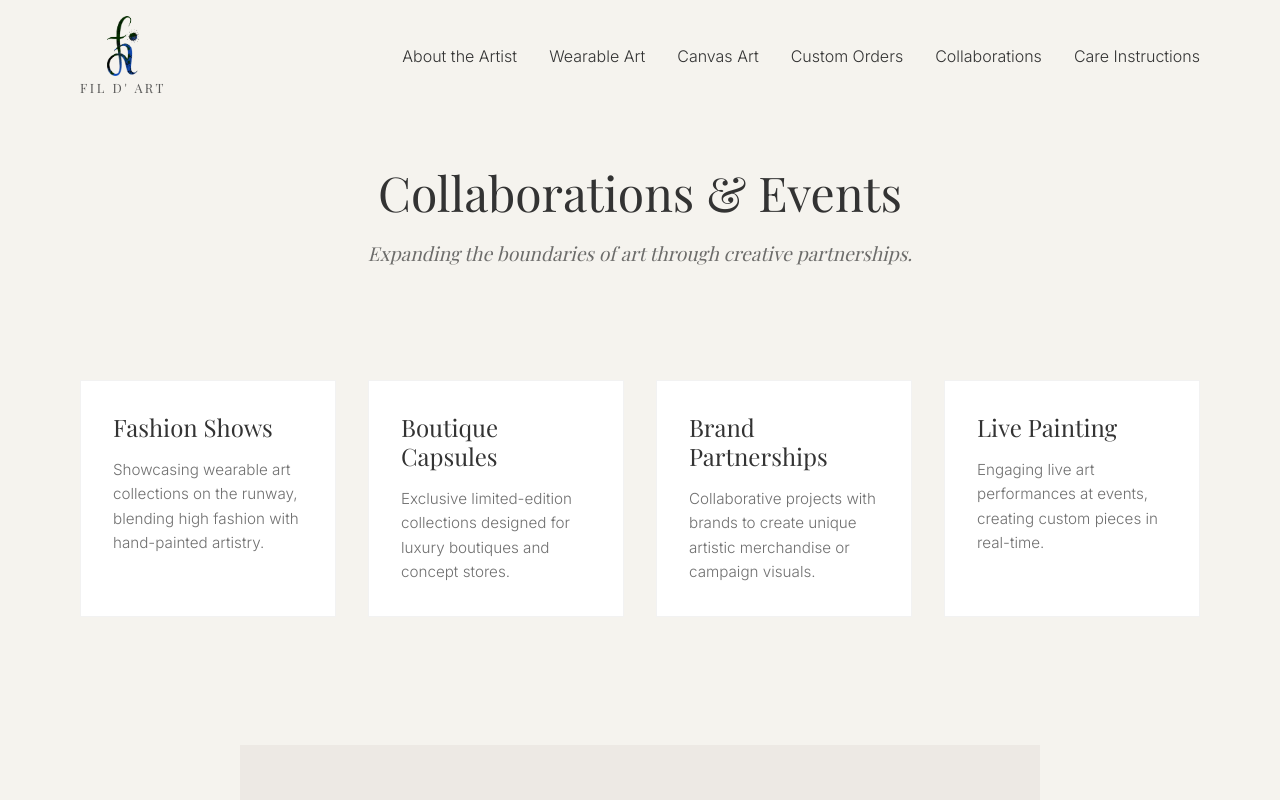
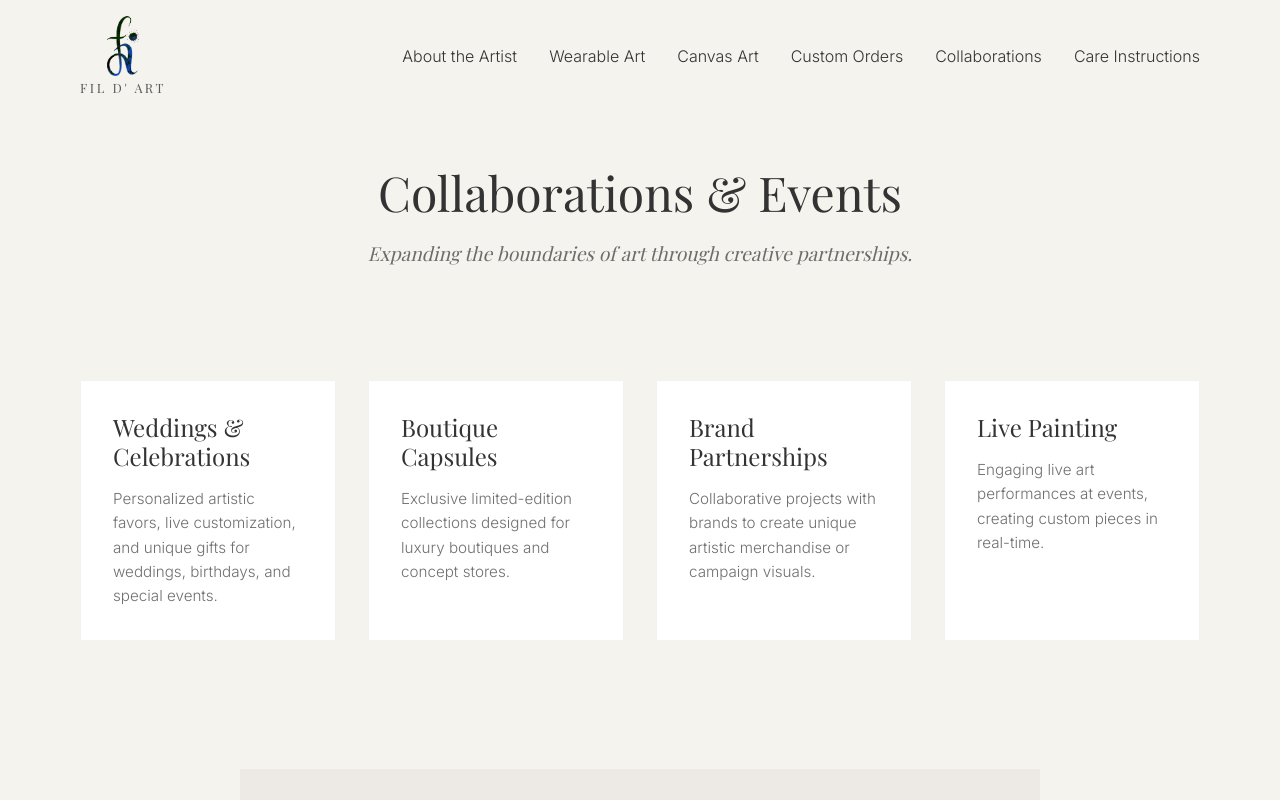
Before and after one commit to pravesh0306/Fil-d-art-website, a React (Vite) app: page /collaborations in a window 1280 px wide. Shown: the top 800 px of the page. Built offline with nearby package versions, Linux system fonts and the light colour scheme; a web font is replaced by a local one.

Commit message:
Update Collaborations: Replace Fashion Shows with Weddings & Celebrations

```diff
--- a/src/pages/Collaborations.jsx
+++ b/src/pages/Collaborations.jsx
@@ -16,8 +16,8 @@ const Collaborations = () => {
         <div className="container">
           <div className="services-grid">
             <div className="service-card">
-              <h3>Fashion Shows</h3>
-              <p>Showcasing wearable art collections on the runway, blending high fashion with hand-painted artistry.</p>
+              <h3>Weddings & Celebrations</h3>
+              <p>Personalized artistic favors, live customization, and unique gifts for weddings, birthdays, and special events.</p>
             </div>
             <div className="service-card">
               <h3>Boutique Capsules</h3>
```
